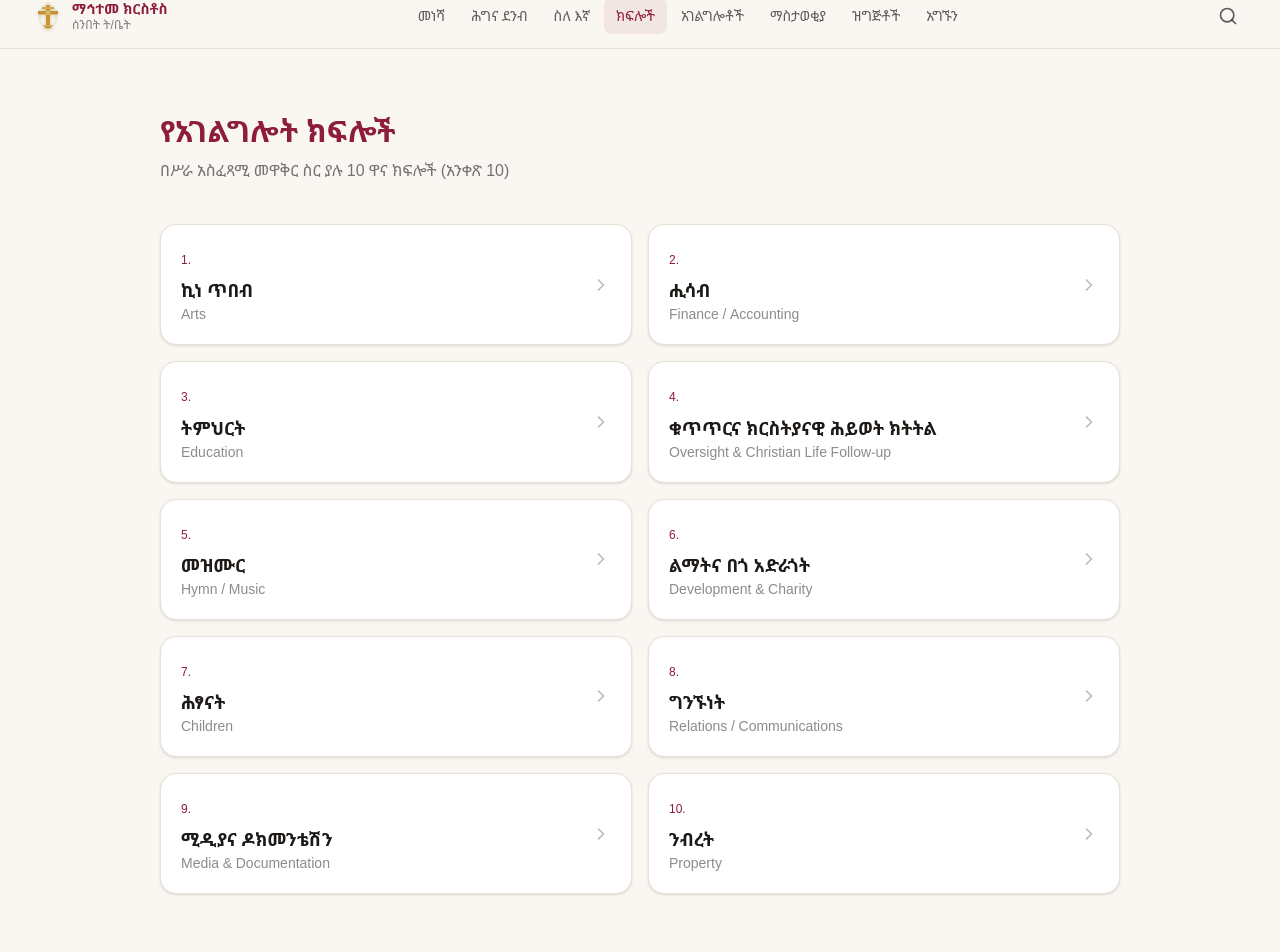
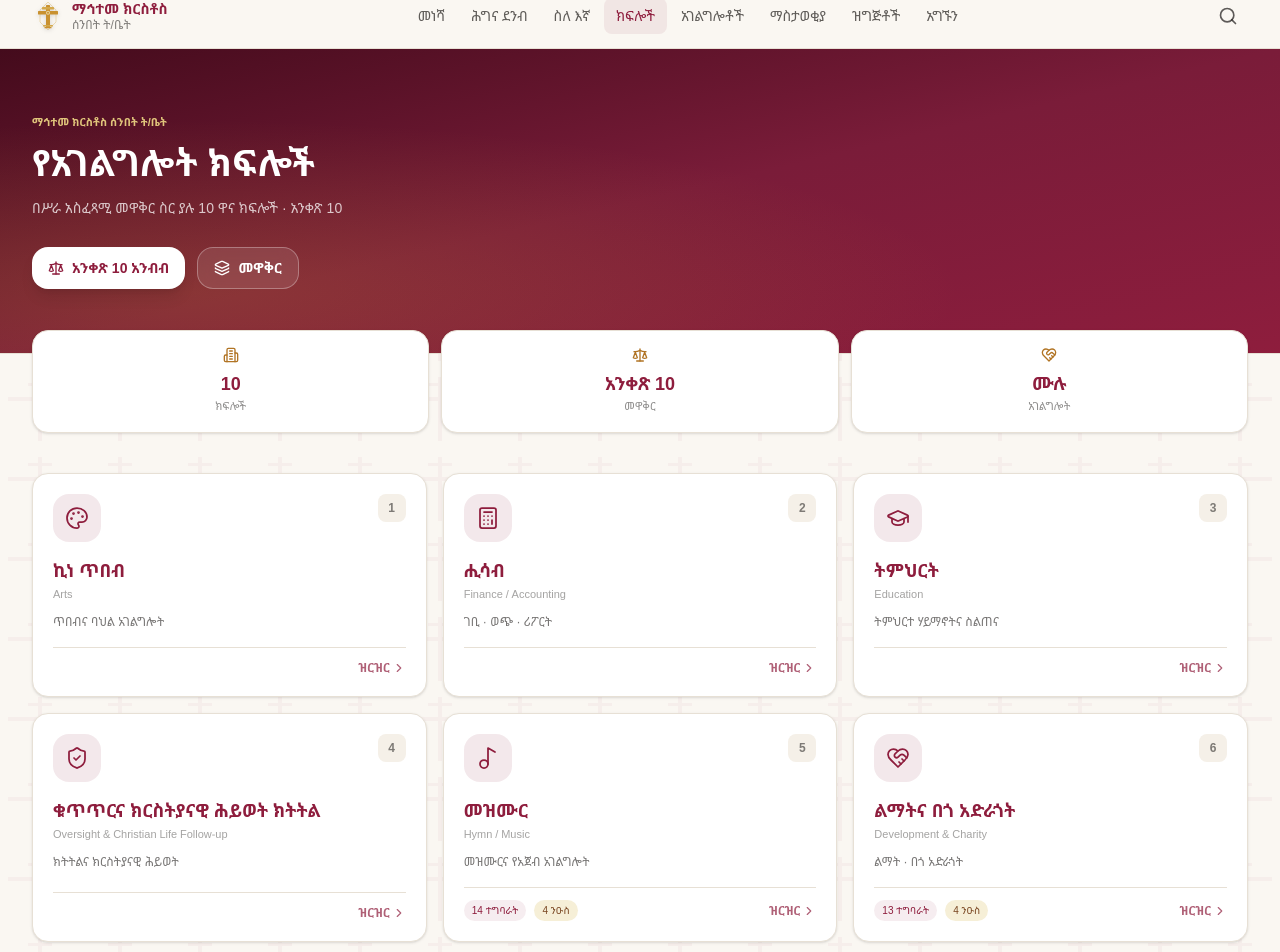
Before and after one commit to Menelik2/Church, a Next.js app: page /departments in a window 1280 px wide. Shown: the part 18-970 px from the top of the page. Built offline with nearby package versions, Linux system fonts and the light colour scheme.

Commit message:
redesign(departments): pro UI/UX — hero, icons, duty cards, side nav, prev/next

```diff
--- a/src/app/departments/page.tsx
+++ b/src/app/departments/page.tsx
@@ -1,42 +1,178 @@
 import Link from "next/link";
-import { DEPARTMENTS } from "@/data/regulations";
-import { ChevronRight } from "lucide-react";
+import {
+  Building2,
+  ChevronRight,
+  Palette,
+  Calculator,
+  GraduationCap,
+  ShieldCheck,
+  Music2,
+  HeartHandshake,
+  Baby,
+  Network,
+  Camera,
+  Package,
+  Scale,
+  Layers,
+} from "lucide-react";
+import { DEPARTMENTS, DOCUMENT_META } from "@/data/regulations";
+import { getDepartmentDetail } from "@/data/department-details";
 
 export const metadata = {
-  title: "ክፍሎች",
-  description: "የማኅተመ ክርስቶስ ሰንበት ት/ቤት የአገልግሎት ክፍሎች",
+  title: "የአገልግሎት ክፍሎች",
+  description: "ማኅተመ ክርስቶስ ሰንበት ት/ቤት — 10 ዋና የአገልግሎት ክፍሎች (አንቀጽ 10)",
+};
+
+const ICONS: Record<string, typeof Palette> = {
+  "kine-tibeb": Palette,
+  hisab: Calculator,
+  timihirt: GraduationCap,
+  kutator: ShieldCheck,
+  mezmur: Music2,
+  limat: HeartHandshake,
+  hitsanat: Baby,
+  genegnet: Network,
+  media: Camera,
+  nebrat: Package,
+};
+
+const BLURBS: Record<string, string> = {
+  "kine-tibeb": "ጥበብና ባህል አገልግሎት",
+  hisab: "ገቢ · ወጭ · ሪፖርት",
+  timihirt: "ትምህርተ ሃይማኖትና ስልጠና",
+  kutator: "ክትትልና ክርስትያናዊ ሕይወት",
+  mezmur: "መዝሙርና የአጀብ አገልግሎት",
+  limat: "ልማት · በጎ አድራጎት",
+  hitsanat: "ሕፃናትና ታዳጊዎች",
+  genegnet: "አባላት · ግንኙነት · ጽዋ",
+  media: "ሚዲያና ሰነድ",
+  nebrat: "ንብረት አስተዳደር",
 };
 
 export default function DepartmentsPage() {
   return (
-    <div className="mx-auto max-w-5xl px-4 py-16 sm:px-6 lg:px-8">
-      <h1 className="text-3xl font-bold text-[var(--primary)] amharic">
+    <div className="bg-cross-pattern min-h-screen pb-28 lg:pb-16">
+      <section className="relative overflow-hidden border-b border-[var(--border)] bg-gradient-to-br from-[var(--color-burgundy-950)] via-[var(--color-burgundy-900)] to-[var(--color-burgundy-800)]">
+        <div className="absolute inset-0 bg-[radial-gradient(ellipse_at_15%_80%,_rgba(201,145,47,0.22),_transparent_50%)]" />
+        <div className="relative mx-auto max-w-7xl px-4 py-12 sm:px-6 sm:py-16 lg:px-8">
+          <p className="text-[11px] font-semibold uppercase tracking-[0.14em] text-[var(--color-gold-300)] amharic">
+            {DOCUMENT_META.organization_am}
+          </p>
+          <h1 className="mt-2 max-w-2xl text-3xl font-bold leading-tight text-white amharic sm:text-4xl">
             የአገልግሎት ክፍሎች
           </h1>
-      <p className="mt-2 text-[var(--foreground)]/60">
-        በሥራ አስፈጻሚ መዋቅር ስር ያሉ 10 ዋና ክፍሎች (አንቀጽ 10)
+          <p className="mt-3 max-w-xl text-sm text-white/75 amharic leading-relaxed">
+            በሥራ አስፈጻሚ መዋቅር ስር ያሉ 10 ዋና ክፍሎች · አንቀጽ 10
           </p>
+          <div className="mt-7 flex flex-wrap gap-3">
+            <Link
+              href="/rules/10"
+              className="inline-flex items-center gap-2 rounded-2xl bg-white px-4 py-2.5 text-sm font-semibold text-[var(--primary)] shadow-lg"
+            >
+              <Scale className="h-4 w-4" />
+              <span className="amharic">አንቀጽ 10 አንብብ</span>
+            </Link>
+            <Link
+              href="/organization"
+              className="inline-flex items-center gap-2 rounded-2xl border border-white/30 bg-white/10 px-4 py-2.5 text-sm font-semibold text-white backdrop-blur"
+            >
+              <Layers className="h-4 w-4" />
+              <span className="amharic">መዋቅር</span>
+            </Link>
+          </div>
+        </div>
+      </section>
 
-      <div className="mt-10 grid gap-4 sm:grid-cols-2">
-        {DEPARTMENTS.map((d) => (
+      <section className="relative z-10 mx-auto max-w-7xl px-4 -mt-6 sm:px-6 lg:px-8">
+        <div className="grid grid-cols-3 gap-3">
+          {[
+            { label: "ክፍሎች", value: String(DEPARTMENTS.length), icon: Building2 },
+            { label: "መዋቅር", value: "አንቀጽ 10", icon: Scale },
+            { label: "አገልግሎት", value: "ሙሉ", icon: HeartHandshake },
+          ].map((s) => {
+            const Icon = s.icon;
+            return (
+              <div
+                key={s.label}
+                className="rounded-2xl border border-[var(--border)] bg-[var(--card)] px-3 py-4 text-center shadow-sm"
+              >
+                <Icon className="mx-auto h-4 w-4 text-[var(--color-gold-600)]" />
+                <p className="mt-1.5 text-sm font-bold text-[var(--primary)] sm:text-lg">{s.value}</p>
+                <p className="text-[11px] text-[var(--foreground)]/50 amharic">{s.label}</p>
+              </div>
+            );
+          })}
+        </div>
+      </section>
+
+      <div className="mx-auto max-w-7xl px-4 py-10 sm:px-6 lg:px-8">
+        <div className="grid gap-4 sm:grid-cols-2 lg:grid-cols-3">
+          {DEPARTMENTS.map((d) => {
+            const Icon = ICONS[d.slug] ?? Building2;
+            const detail = getDepartmentDetail(d.slug);
+            const blurb = BLURBS[d.slug] ?? d.title_en;
+            const subCount = detail?.sub_departments_am?.length ?? 0;
+            const dutyCount = detail?.duties_am?.length ?? 0;
+
+            return (
               <Link
                 key={d.slug}
                 href={`/departments/${d.slug}`}
-            className="group flex items-center justify-between rounded-2xl border border-[var(--border)] bg-[var(--card)] p-5 shadow-sm transition hover:border-[var(--color-burgundy-300)] hover:shadow-md"
+                className="group relative flex flex-col overflow-hidden rounded-2xl border border-[var(--border)] bg-[var(--card)] p-5 shadow-sm transition hover:border-[var(--color-gold-400)] hover:shadow-md"
               >
-            <div>
-              <span className="text-xs font-medium text-[var(--primary)]">
-                {d.order}.
+                <div className="flex items-start justify-between gap-3">
+                  <span className="flex h-12 w-12 items-center justify-center rounded-2xl bg-[var(--primary)]/10 text-[var(--primary)] transition group-hover:bg-[var(--primary)] group-hover:text-white">
+                    <Icon className="h-6 w-6" strokeWidth={1.75} />
                   </span>
-              <h2 className="mt-1 text-lg font-semibold amharic group-hover:text-[var(--primary)]">
+                  <span className="inline-flex h-7 min-w-7 items-center justify-center rounded-lg bg-[var(--muted)] px-2 text-xs font-bold tabular-nums text-[var(--foreground)]/55">
+                    {d.order}
+                  </span>
+                </div>
+
+                <h2 className="mt-4 text-lg font-bold leading-snug amharic text-[var(--primary)]">
                   {d.title_am}
                 </h2>
-              <p className="text-sm text-[var(--foreground)]/50">{d.title_en}</p>
+                <p className="mt-0.5 text-[11px] text-[var(--foreground)]/40">{d.title_en}</p>
+                <p className="mt-2 flex-1 text-xs leading-relaxed text-[var(--foreground)]/60 amharic">
+                  {blurb}
+                </p>
+
+                <div className="mt-4 flex flex-wrap items-center gap-2 border-t border-[var(--border)] pt-3">
+                  {dutyCount > 0 && (
+                    <span className="rounded-full bg-[var(--primary)]/8 px-2 py-0.5 text-[10px] font-medium text-[var(--primary)] amharic">
+                      {dutyCount} ተግባራት
+                    </span>
+                  )}
+                  {subCount > 0 && (
+                    <span className="rounded-full bg-[var(--color-gold-100)] px-2 py-0.5 text-[10px] font-medium text-[var(--color-gold-800)] amharic">
+                      {subCount} ንዑስ
+                    </span>
+                  )}
+                  <span className="ml-auto flex items-center gap-0.5 text-xs font-semibold text-[var(--primary)] amharic opacity-70 transition group-hover:opacity-100">
+                    ዝርዝር
+                    <ChevronRight className="h-3.5 w-3.5 transition group-hover:translate-x-0.5" />
+                  </span>
                 </div>
-            <ChevronRight className="h-5 w-5 text-[var(--foreground)]/30 group-hover:text-[var(--primary)]" />
               </Link>
-        ))}
+            );
+          })}
         </div>
+      </div>
+
+      <section className="mx-auto max-w-7xl px-4 pb-12 sm:px-6 lg:px-8">
+        <div className="rounded-2xl border border-[var(--border)] bg-[var(--card)] p-6 text-center sm:p-8">
+          <Building2 className="mx-auto h-8 w-8 text-[var(--primary)]/50" />
+          <p className="mt-3 text-sm amharic text-[var(--foreground)]/70 leading-relaxed max-w-lg mx-auto">
+            እያንዳንዱ ክፍል ተጠሪነቱ ለሥራ አስፈጻሚ ኮሚቴ ሲሆን ዝርዝር ተግባርና ኃላፊነት በውስጥ መተዳደሪያ ሕግ (አንቀጽ 10) ተቀምጧል።
+          </p>
+          <Link
+            href="/rules/10"
+            className="mt-4 inline-flex items-center gap-1 text-sm font-semibold text-[var(--primary)] amharic"
+          >
+            ሙሉ መዋቅር አንብብ <ChevronRight className="h-4 w-4" />
+          </Link>
+        </div>
+      </section>
     </div>
   );
 }
```
Lines whose indentation alone changed are shown as unchanged.
